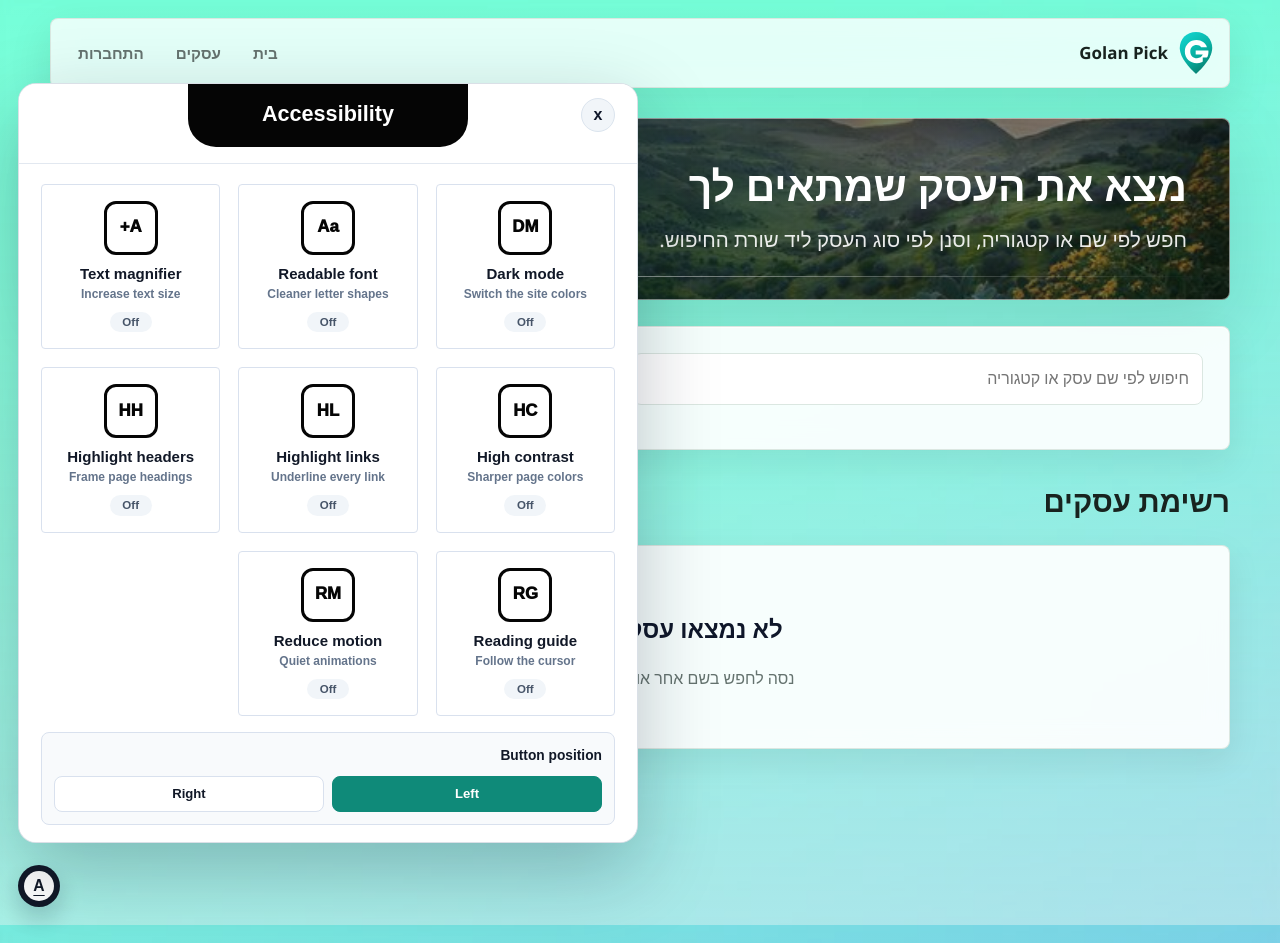
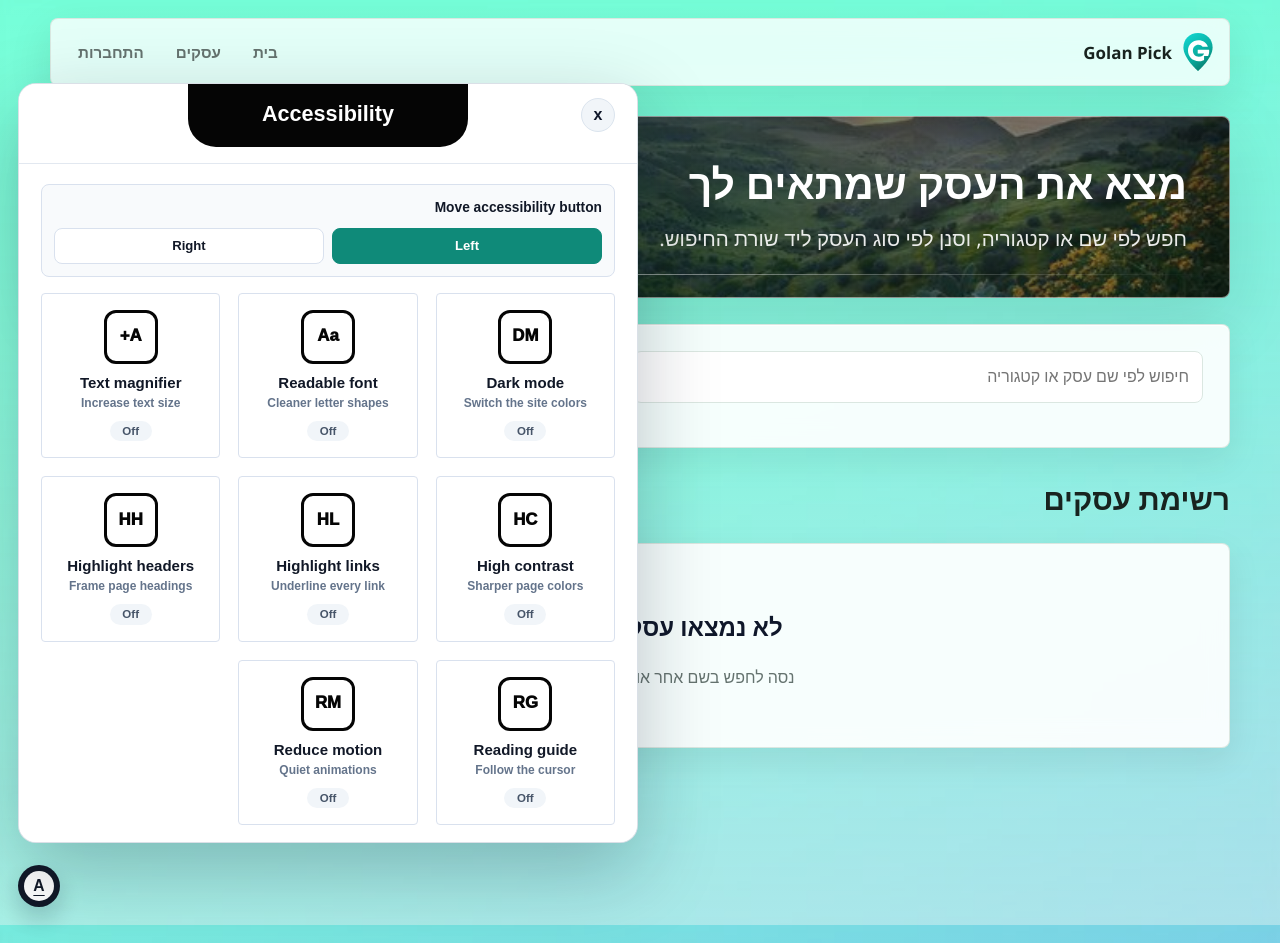
Before and after one commit to hady1012/appointment-app, a Python web app: template templates/pick.html in a window 1280 px wide, after a click that opens the changed part. Run offline with Jinja, Linux system fonts and the light colour scheme; the template is opened without the code that fills it, so the values that code supplies are empty.

Commit message:
Make logo and home menu visible

```diff
--- a/app.py
+++ b/app.py
@@ -35,7 +35,7 @@ OWNER_SESSION_CHECK_INTERVAL = timedelta(minutes=2)
 PERFORMANCE_INDEXES_READY = False
 AVAILABLE_SLOTS_CACHE = {}
 AVAILABLE_SLOTS_CACHE_TTL = 20
-ASSET_VERSION = "20260531-smart-ui-2"
+ASSET_VERSION = "20260531-smart-ui-4"
 ALLOWED_IMAGE_EXTENSIONS = {"jpg", "jpeg", "png", "webp"}
 KEEP_IMAGE_PREFIX = "__keep_image_"
 DB_POOL = None
--- a/static/js/theme.js
+++ b/static/js/theme.js
@@ -107,6 +107,13 @@
             '<h2>Accessibility</h2>',
             '<span></span>',
             '</div>',
+            '<div class="accessibility-position" aria-label="Accessibility button position">',
+            '<strong>Move accessibility button</strong>',
+            '<div class="accessibility-position-buttons">',
+            '<button type="button" data-a11y-position="left" aria-pressed="true">Left</button>',
+            '<button type="button" data-a11y-position="right" aria-pressed="false">Right</button>',
+            '</div>',
+            '</div>',
             '<div class="accessibility-options">',
             '<button type="button" class="accessibility-option" data-theme-toggle aria-pressed="false">',
             '<span class="accessibility-icon" aria-hidden="true">DM</span>',
@@ -120,13 +127,6 @@
             option('HH', 'Highlight headers', 'highlightHeadings', 'Frame page headings'),
             option('RG', 'Reading guide', 'readingGuide', 'Follow the cursor'),
             option('RM', 'Reduce motion', 'reduceMotion', 'Quiet animations'),
-            '</div>',
-            '<div class="accessibility-position" aria-label="Accessibility button position">',
-            '<strong>Button position</strong>',
-            '<div class="accessibility-position-buttons">',
-            '<button type="button" data-a11y-position="left" aria-pressed="true">Left</button>',
-            '<button type="button" data-a11y-position="right" aria-pressed="false">Right</button>',
-            '</div>',
             '</div>',
             '<button type="button" class="accessibility-reset" data-accessibility-reset>Reset accessibility</button>',
             '</section>',
@@ -268,10 +268,31 @@
 
         const navbar = document.querySelector('.navbar');
         if (navbar && window.location.pathname === '/') {
+            const homeMenuButton = document.createElement('button');
+            homeMenuButton.type = 'button';
+            homeMenuButton.className = 'home-nav-menu-button';
+            homeMenuButton.setAttribute('aria-label', 'Open menu');
+            homeMenuButton.setAttribute('aria-expanded', 'false');
+            homeMenuButton.textContent = '☰';
+            document.body.appendChild(homeMenuButton);
+
             let lastScrollY = window.scrollY;
+            homeMenuButton.addEventListener('click', () => {
+                const isOpen = !navbar.classList.contains('nav-menu-open');
+                navbar.classList.toggle('nav-menu-open', isOpen);
+                navbar.classList.toggle('nav-hidden', !isOpen && window.scrollY > 90);
+                homeMenuButton.setAttribute('aria-expanded', isOpen ? 'true' : 'false');
+            });
+
             window.addEventListener('scroll', () => {
                 const currentScrollY = window.scrollY;
-                navbar.classList.toggle('nav-hidden', currentScrollY > lastScrollY && currentScrollY > 90);
+                const shouldCollapse = currentScrollY > 90 && !navbar.classList.contains('nav-menu-open');
+                navbar.classList.toggle('nav-hidden', shouldCollapse);
+                homeMenuButton.classList.toggle('is-visible', shouldCollapse);
+                if (currentScrollY <= 90) {
+                    navbar.classList.remove('nav-menu-open');
+                    homeMenuButton.setAttribute('aria-expanded', 'false');
+                }
                 lastScrollY = currentScrollY;
             }, { passive: true });
         }
--- a/static/style.css
+++ b/static/style.css
@@ -2113,6 +2113,11 @@ textarea {
     border-bottom: 1px solid #e2e8f0;
 }
 
+.accessibility-panel-title + .accessibility-position {
+    margin-top: 0;
+    margin-bottom: 16px;
+}
+
 .accessibility-panel-title h2 {
     justify-self: center;
     min-width: 280px;
@@ -2239,7 +2244,7 @@ textarea {
 }
 
 .accessibility-position {
-    margin-top: 16px;
+    margin-top: 0;
     padding: 12px;
     border: 1px solid #d9e1ee;
     border-radius: 8px;
@@ -4003,10 +4040,19 @@ html[data-theme="light"] body {
 }
 
 .nav-logo::before {
-    width: 38px !important;
-    height: 44px !important;
-    flex: 0 0 38px !important;
+    content: none !important;
+    display: none !important;
+}
+
+.nav-logo-mark {
+    display: block !important;
+    width: 34px !important;
+    height: 40px !important;
+    flex: 0 0 34px !important;
+    object-fit: contain !important;
+    margin: 0 !important;
+    border: 0 !important;
     border-radius: 0 !important;
-    background: url("/static/golan-pick-mark.svg") center / contain no-repeat !important;
+    background: transparent !important;
     box-shadow: none !important;
 }
--- a/templates/appointments.html
+++ b/templates/appointments.html
@@ -166,7 +166,7 @@
 <body>
 
 <nav class="navbar">
-    <div class="nav-logo">Golan Pick</div>
+    <div class="nav-logo"><img class="nav-logo-mark" src="{{ url_for('static', filename='golan-pick-mark.svg', v=asset_version) }}" alt="" aria-hidden="true">Golan Pick</div>
     <div class="nav-links">
         <a href="{{ url_for('home') }}">בית</a>
         <a href="{{ url_for('pick') }}">עסקים</a>
--- a/templates/error.html
+++ b/templates/error.html
@@ -9,7 +9,7 @@
 </head>
 <body>
 <nav class="navbar">
-    <div class="nav-logo">Golan Pick</div>
+    <div class="nav-logo"><img class="nav-logo-mark" src="{{ url_for('static', filename='golan-pick-mark.svg', v=asset_version) }}" alt="" aria-hidden="true">Golan Pick</div>
     <div class="nav-links">
         <a href="{{ url_for('home') }}">בית</a>
         <a href="{{ url_for('pick') }}">עסקים</a>
--- a/templates/forgot_password.html
+++ b/templates/forgot_password.html
@@ -10,7 +10,7 @@
 <body>
 
 <nav class="navbar">
-    <div class="nav-logo">Golan Pick</div>
+    <div class="nav-logo"><img class="nav-logo-mark" src="{{ url_for('static', filename='golan-pick-mark.svg', v=asset_version) }}" alt="" aria-hidden="true">Golan Pick</div>
     <div class="nav-links">
         <a href="{{ url_for('home') }}">Home</a>
         <a href="{{ url_for('pick') }}">Businesses</a>
--- a/templates/index.html
+++ b/templates/index.html
@@ -203,7 +203,7 @@
 <body>
 
 <nav class="navbar">
-    <div class="nav-logo">Golan Pick</div>
+    <div class="nav-logo"><img class="nav-logo-mark" src="{{ url_for('static', filename='golan-pick-mark.svg', v=asset_version) }}" alt="" aria-hidden="true">Golan Pick</div>
     <div class="nav-links">
         <a href="{{ url_for('home') }}">בית</a>
         <a href="{{ url_for('pick') }}">עסקים</a>
--- a/templates/login.html
+++ b/templates/login.html
@@ -55,7 +55,7 @@
 <body>
 
 <nav class="navbar">
-    <div class="nav-logo">Golan Pick</div>
+    <div class="nav-logo"><img class="nav-logo-mark" src="{{ url_for('static', filename='golan-pick-mark.svg', v=asset_version) }}" alt="" aria-hidden="true">Golan Pick</div>
     <div class="nav-links">
         <a href="/">בית</a>
         <a href="/pick">עסקים</a>
--- a/templates/pick.html
+++ b/templates/pick.html
@@ -393,7 +393,7 @@
 <body>
 
 <nav class="navbar">
-    <div class="nav-logo">Golan Pick</div>
+    <div class="nav-logo"><img class="nav-logo-mark" src="{{ url_for('static', filename='golan-pick-mark.svg', v=asset_version) }}" alt="" aria-hidden="true">Golan Pick</div>
     <div class="nav-links">
         <a href="{{ url_for('home') }}">בית</a>
         <a href="{{ url_for('pick') }}">עסקים</a>
--- a/templates/reset_password.html
+++ b/templates/reset_password.html
@@ -10,7 +10,7 @@
 <body>
 
 <nav class="navbar">
-    <div class="nav-logo">Golan Pick</div>
+    <div class="nav-logo"><img class="nav-logo-mark" src="{{ url_for('static', filename='golan-pick-mark.svg', v=asset_version) }}" alt="" aria-hidden="true">Golan Pick</div>
     <div class="nav-links">
         <a href="{{ url_for('home') }}">Home</a>
         <a href="{{ url_for('pick') }}">Businesses</a>
--- a/templates/signup.html
+++ b/templates/signup.html
@@ -46,7 +46,7 @@
 <body>
 
 <nav class="navbar">
-    <div class="nav-logo">Golan Pick</div>
+    <div class="nav-logo"><img class="nav-logo-mark" src="{{ url_for('static', filename='golan-pick-mark.svg', v=asset_version) }}" alt="" aria-hidden="true">Golan Pick</div>
     <div class="nav-links">
         <a href="/">בית</a>
         <a href="/pick">עסקים</a>
--- a/templates/store_details.html
+++ b/templates/store_details.html
@@ -460,7 +460,7 @@
 <body>
 
 <nav class="navbar">
-    <div class="nav-logo">Golan Pick</div>
+    <div class="nav-logo"><img class="nav-logo-mark" src="{{ url_for('static', filename='golan-pick-mark.svg', v=asset_version) }}" alt="" aria-hidden="true">Golan Pick</div>
     <div class="nav-links">
         <a href="{{ url_for('home') }}">בית</a>
         <a href="{{ url_for('pick') }}">עסקים</a>
--- a/templates/work.html
+++ b/templates/work.html
@@ -497,7 +497,7 @@
 <body>
 
 <nav class="navbar">
-    <div class="nav-logo">Golan Pick</div>
+    <div class="nav-logo"><img class="nav-logo-mark" src="{{ url_for('static', filename='golan-pick-mark.svg', v=asset_version) }}" alt="" aria-hidden="true">Golan Pick</div>
     <div class="nav-links">
         <a href="{{ url_for('home') }}">בית</a>
         <a href="{{ url_for('pick') }}">עסקים</a>
```
Also changed, not shown: other parts of static/style.css (+32 -0 lines).
